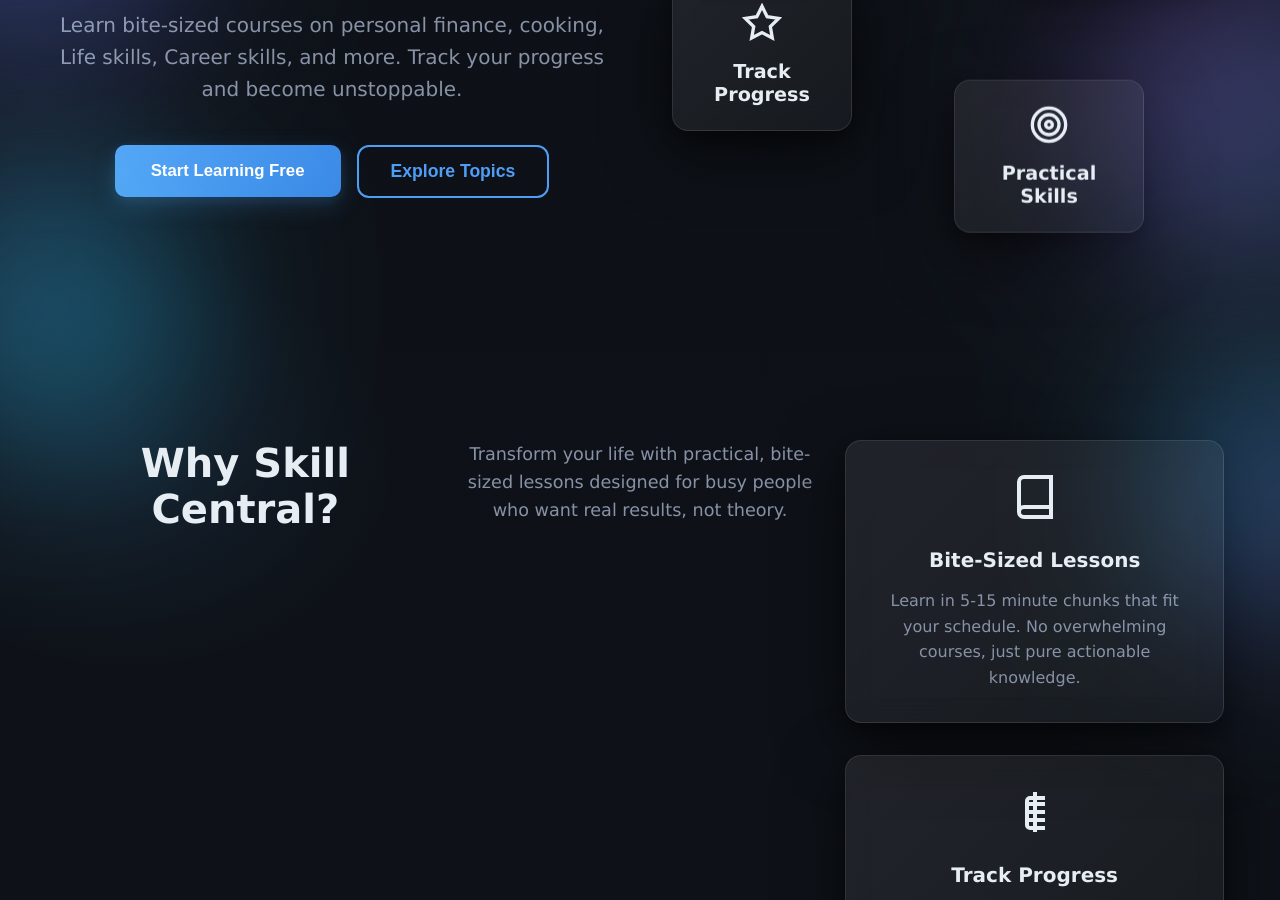
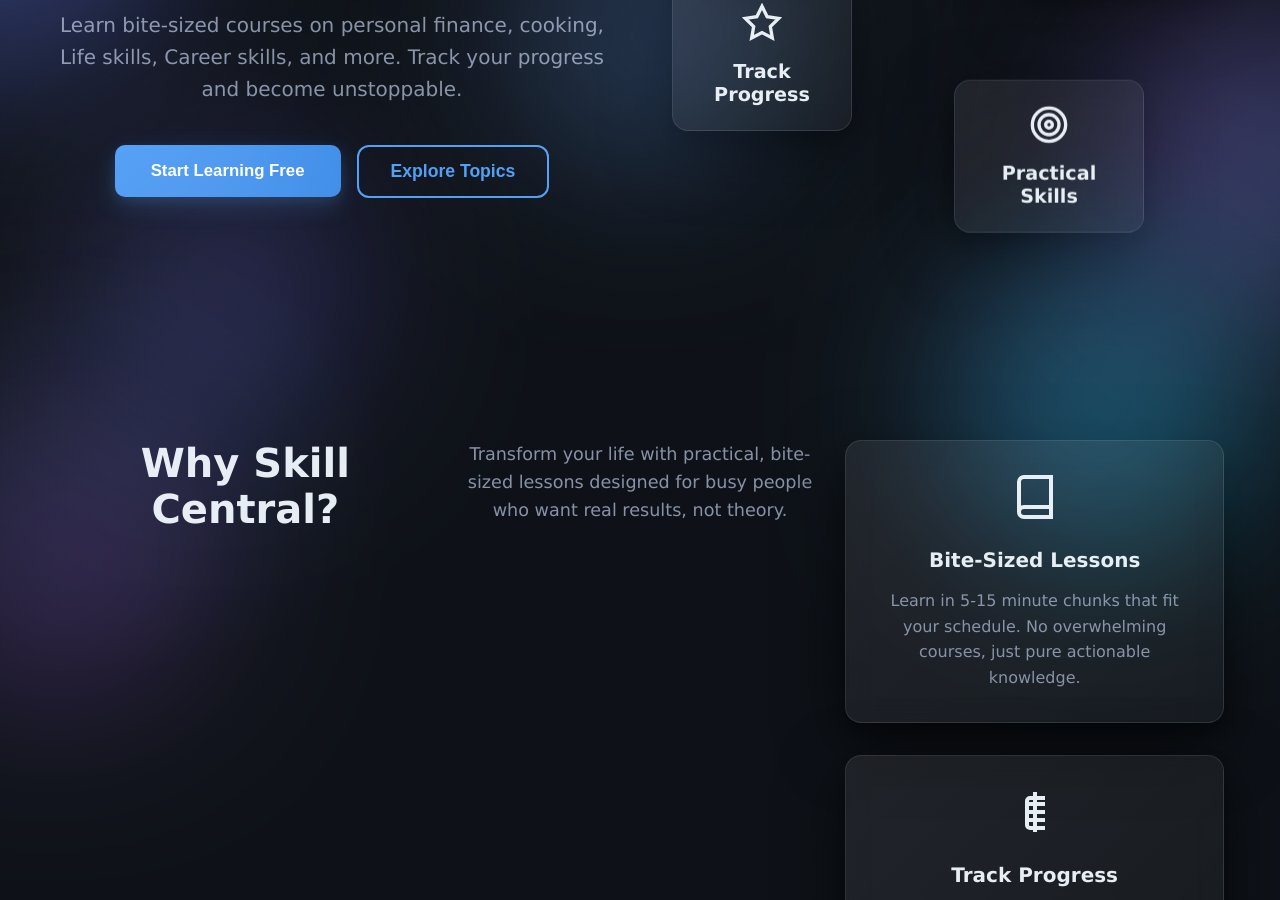
Before and after one commit to BuildOneRobotics/Skill-Central, a plain HTML site: page index.html in a window 1280 px wide. Shown: the part 330-1230 px from the top of the page. Drawn offline with Linux system fonts and the light colour scheme.

Commit message:
Change Featured Highlights to Topics, add 6 blobs with darker ones in middle, extend to bottom of page

```diff
--- a/assets/styles.css
+++ b/assets/styles.css
@@ -33,32 +33,49 @@
   width: 350px;
   height: 350px;
   background: linear-gradient(135deg, #4f9ef5, #6b5dff);
-  top: 5%;
-  left: -150px;
+  top: 8%;
+  left: -180px;
 }
 
 .blob-2 {
+  width: 300px;
+  height: 300px;
+  background: linear-gradient(135deg, #3a3a5c, #4f9ef5);
+  top: 25%;
+  left: 50%;
+  transform: translateX(-50%);
+}
+
+.blob-3 {
   width: 320px;
   height: 320px;
   background: linear-gradient(135deg, #9d4edd, #4f9ef5);
-  top: 35%;
-  right: -120px;
-}
-
-.blob-3 {
-  width: 300px;
-  height: 300px;
-  background: linear-gradient(135deg, #4f9ef5, #00d4ff);
-  top: 60%;
-  left: -100px;
+  top: 42%;
+  right: -140px;
 }
 
 .blob-4 {
-  width: 280px;
-  height: 280px;
-  background: linear-gradient(135deg, #00d4ff, #9d4edd);
-  top: 85%;
-  right: -150px;
+  width: 290px;
+  height: 290px;
+  background: linear-gradient(135deg, #2d2d45, #6b5dff);
+  top: 58%;
+  left: 5%;
+}
+
+.blob-5 {
+  width: 310px;
+  height: 310px;
+  background: linear-gradient(135deg, #4f9ef5, #00d4ff);
+  top: 72%;
+  right: 2%;
+}
+
+.blob-6 {
+  width: 330px;
+  height: 330px;
+  background: linear-gradient(135deg, #1a1a35, #9d4edd);
+  top: 88%;
+  left: -120px;
 }
 [data-theme="light"]{
   --bg:#ffffff;
--- a/index.html
+++ b/index.html
@@ -13,6 +13,8 @@
     <div class="blob blob-2"></div>
     <div class="blob blob-3"></div>
     <div class="blob blob-4"></div>
+    <div class="blob blob-5"></div>
+    <div class="blob blob-6"></div>
 
     <!-- HOMEPAGE -->
     <div id="home" class="home-page">
@@ -128,7 +130,7 @@
         <!-- TOPICS SECTION -->
         <section class="preview" id="preview">
           <div class="section-header">
-            <h3>Featured Highlights</h3>
+            <h3>Topics</h3>
             <p>Showcase your best content and achievements</p>
           </div>
           <div class="custom-topics-grid">
```
Also changed, not shown: dashboard.html (+2 -0 lines).
